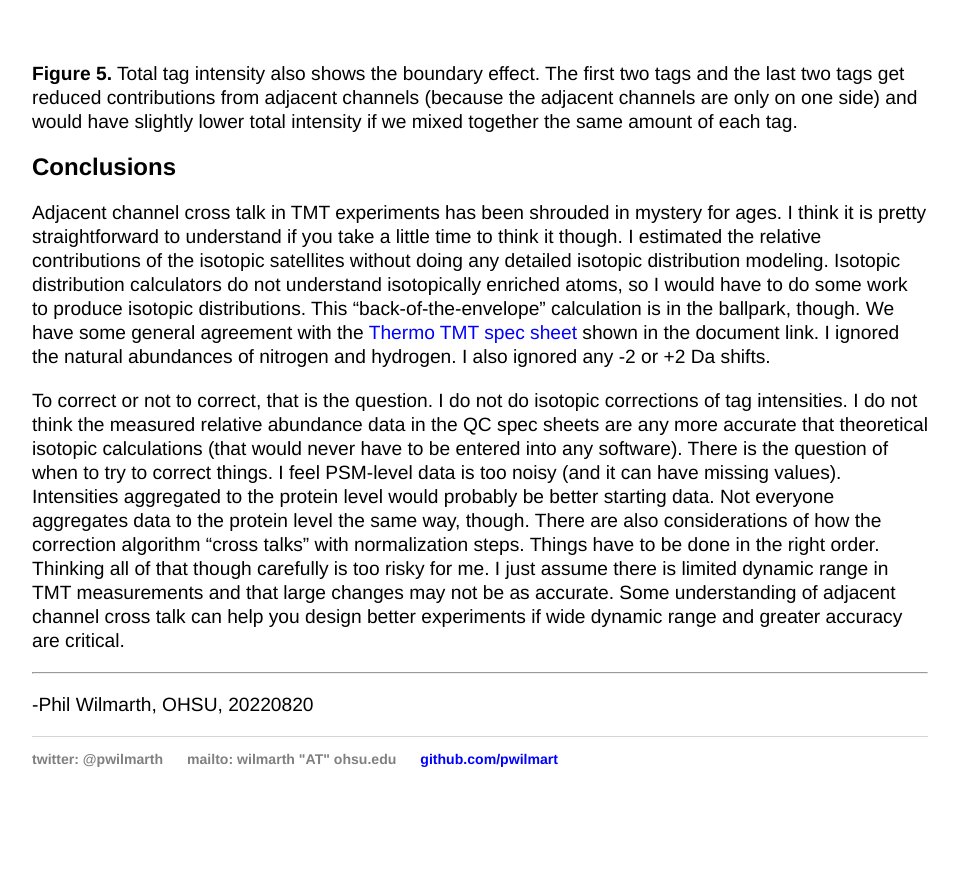
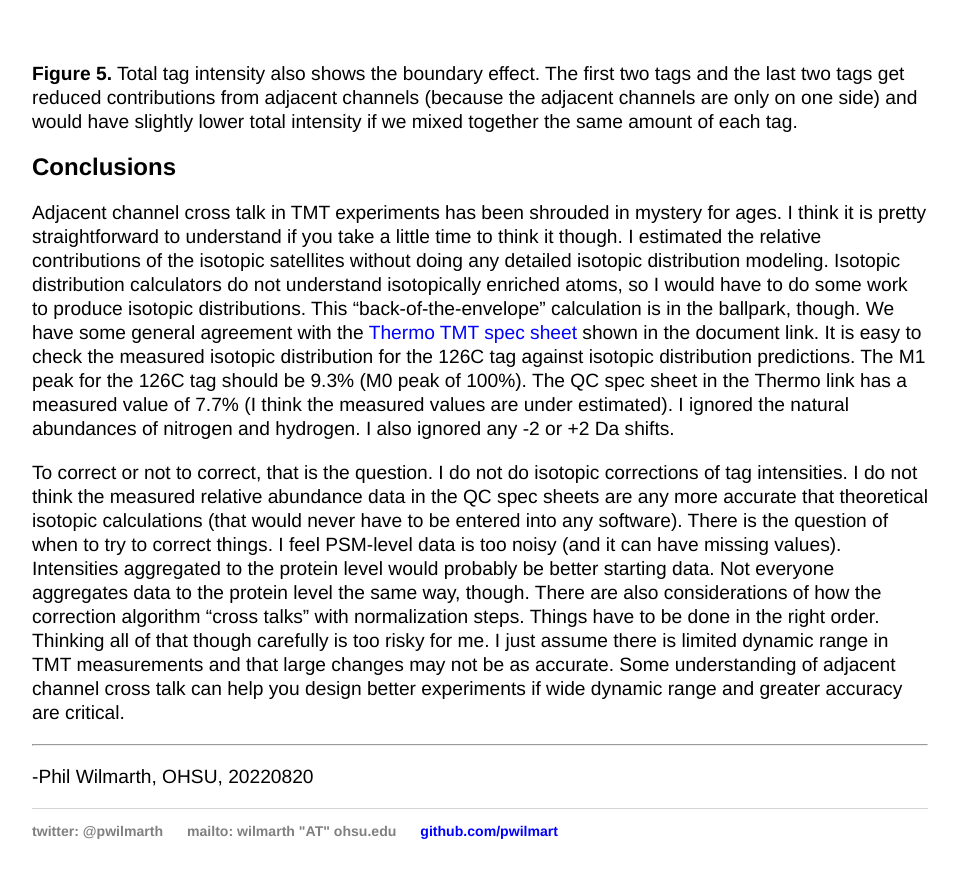
Before and after one commit to pwilmart/pwilmart.github.io, a Jekyll site: the page built from _posts/2022-08-20-TMT-channel-crosstalk.md, in a window 1280 px wide and 900 px high, scrolled down 7323 px. Shown: the top 878 px of the window, without its empty margins (160-1119 px from the left). Built offline with Jekyll 4.4.1, drawn with Linux system fonts in a browser that asks for light colours; before the commit the page ends 8151 px from its top, so only the background shows below that.

Commit message:
edits to TMT cross talk blog

```diff
--- a/_posts/2022-08-20-TMT-channel-crosstalk.md
+++ b/_posts/2022-08-20-TMT-channel-crosstalk.md
@@ -123,7 +123,7 @@ Since tags in the middle get some contribution from both lighter and heavier tag
 
 ## Conclusions
 
-Adjacent channel cross talk in TMT experiments has been shrouded in mystery for ages. I think it is pretty straightforward to understand if you take a little time to think it though. I estimated the relative contributions of the isotopic satellites without doing any detailed isotopic distribution modeling. Isotopic distribution calculators do not understand isotopically enriched atoms, so I would have to do some work to produce isotopic distributions. This "back-of-the-envelope" calculation is in the ballpark, though. We have some general agreement with the [Thermo TMT spec sheet](https://idearesourceproteomics.org/wp-content/uploads/2020/02/TMTPro-Best-Practices.pdf) shown in the document link. I ignored the natural abundances of nitrogen and hydrogen. I also ignored any -2 or +2 Da shifts.
+Adjacent channel cross talk in TMT experiments has been shrouded in mystery for ages. I think it is pretty straightforward to understand if you take a little time to think it though. I estimated the relative contributions of the isotopic satellites without doing any detailed isotopic distribution modeling. Isotopic distribution calculators do not understand isotopically enriched atoms, so I would have to do some work to produce isotopic distributions. This "back-of-the-envelope" calculation is in the ballpark, though. We have some general agreement with the [Thermo TMT spec sheet](https://idearesourceproteomics.org/wp-content/uploads/2020/02/TMTPro-Best-Practices.pdf) shown in the document link. It is easy to check the measured isotopic distribution for the 126C tag against isotopic distribution predictions. The M1 peak for the 126C tag should be 9.3% (M0 peak of 100%). The QC spec sheet in the Thermo link has a measured value of 7.7% (I think the measured values are under estimated). I ignored the natural abundances of nitrogen and hydrogen. I also ignored any -2 or +2 Da shifts.
 
 To correct or not to correct, that is the question. I do not do isotopic corrections of tag intensities. I do not think the measured relative abundance data in the QC spec sheets are any more accurate that theoretical isotopic calculations (that would never have to be entered into any software). There is the question of when to try to correct things. I feel PSM-level data is too noisy (and it can have missing values). Intensities aggregated to the protein level would probably be better starting data. Not everyone aggregates data to the protein level the same way, though. There are also considerations of how the correction algorithm "cross talks" with normalization steps. Things have to be done in the right order. Thinking all of that though carefully is too risky for me. I just assume there is limited dynamic range in TMT measurements and that large changes may not be as accurate. Some understanding of adjacent channel cross talk can help you design better experiments if wide dynamic range and greater accuracy are critical.
 
```
